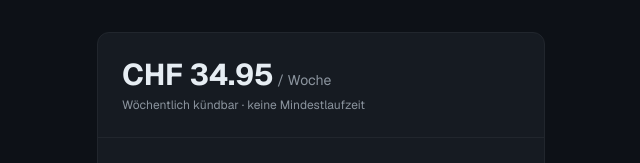
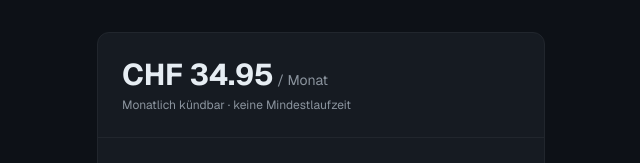
Before and after one commit to kerimalur/GVA-Screener, a Next.js app in the folder frontend-next/: page /upgrade in a window 1280 px wide. Shown: the part 124-287 px from the top of the page, without its empty margins (319-959 px from the left). Built offline with nearby package versions, Linux system fonts and the light colour scheme.

Commit message:
fix: CHF 34.95/Monat + Auto-Checkout nach Login

```diff
--- a/frontend-next/app/LandingPage.tsx
+++ b/frontend-next/app/LandingPage.tsx
@@ -215,10 +215,10 @@ export default function LandingPage() {
             </p>
             <div className="flex flex-wrap gap-3">
               <Link
-                href="/upgrade"
+                href="/upgrade?autostart=1"
                 className="px-6 py-3 rounded-lg bg-[#58a6ff] text-[#0b0f14] font-semibold text-sm hover:bg-[#79b8ff] transition-colors"
               >
-                Jetzt abonnieren — CHF 34.95/Woche
+                Jetzt abonnieren — CHF 34.95/Monat
               </Link>
               <Link
                 href="/login"
@@ -578,9 +578,9 @@ export default function LandingPage() {
             <div className="p-8 border-b border-[#232c38]">
               <div className="flex items-baseline gap-1 mb-1">
                 <span className="text-4xl font-bold text-white">CHF 34.95</span>
-                <span className="text-[#8b96a5]">/ Woche</span>
+                <span className="text-[#8b96a5]">/ Monat</span>
               </div>
-              <p className="text-[13px] text-[#5f6b7a]">Wöchentlich kündbar · keine Mindestlaufzeit</p>
+              <p className="text-[13px] text-[#5f6b7a]">Monatlich kündbar · keine Mindestlaufzeit</p>
             </div>
 
             <div className="p-8 border-b border-[#232c38]">
@@ -606,7 +606,7 @@ export default function LandingPage() {
 
             <div className="p-8">
               <Link
-                href="/upgrade"
+                href="/upgrade?autostart=1"
                 className="block w-full py-3.5 rounded-xl bg-[#58a6ff] text-[#0b0f14] font-bold text-center text-sm hover:bg-[#79b8ff] transition-colors"
               >
                 Jetzt abonnieren
@@ -646,10 +646,10 @@ export default function LandingPage() {
             Alle fundamentalen FX-Daten in einem Terminal. Täglich aktualisiert. Wöchentlich kündbar.
           </p>
           <Link
-            href="/upgrade"
+            href="/upgrade?autostart=1"
             className="inline-block px-8 py-3.5 rounded-xl bg-[#58a6ff] text-[#0b0f14] font-bold text-sm hover:bg-[#79b8ff] transition-colors"
           >
-            Jetzt starten — CHF 34.95/Woche
+            Jetzt starten — CHF 34.95/Monat
           </Link>
         </div>
       </section>
--- a/frontend-next/app/upgrade/page.tsx
+++ b/frontend-next/app/upgrade/page.tsx
@@ -23,9 +23,17 @@ function UpgradeContent() {
   const success = params.get("success") === "1";
   const canceled = params.get("canceled") === "1";
 
+  const autostart = params.get("autostart") === "1";
   const [loading, setLoading] = useState(false);
   const [error, setError] = useState("");
   const [countdown, setCountdown] = useState(4);
+
+  // Auto-Checkout wenn von Landing Page weitergeleitet (nach Login)
+  useEffect(() => {
+    if (!autostart || success || canceled) return;
+    handleSubscribe();
+    // eslint-disable-next-line react-hooks/exhaustive-deps
+  }, [autostart]);
 
   useEffect(() => {
     if (!success) return;
@@ -50,7 +58,7 @@ function UpgradeContent() {
       const supabase = createBrowserSupabase();
       const { data: { user } } = await supabase.auth.getUser();
       if (!user) {
-        router.push("/login?next=/upgrade");
+        router.push("/login?next=/upgrade?autostart=1");
         return;
       }
 
@@ -109,10 +117,10 @@ function UpgradeContent() {
           <div className="p-6 border-b border-border">
             <div className="flex items-baseline gap-1">
               <span className="text-3xl font-bold">CHF 34.95</span>
-              <span className="text-muted text-sm">/ Woche</span>
+              <span className="text-muted text-sm">/ Monat</span>
             </div>
             <p className="text-xs text-muted mt-1">
-              Wöchentlich kündbar · keine Mindestlaufzeit
+              Monatlich kündbar · keine Mindestlaufzeit
             </p>
           </div>
 
```
